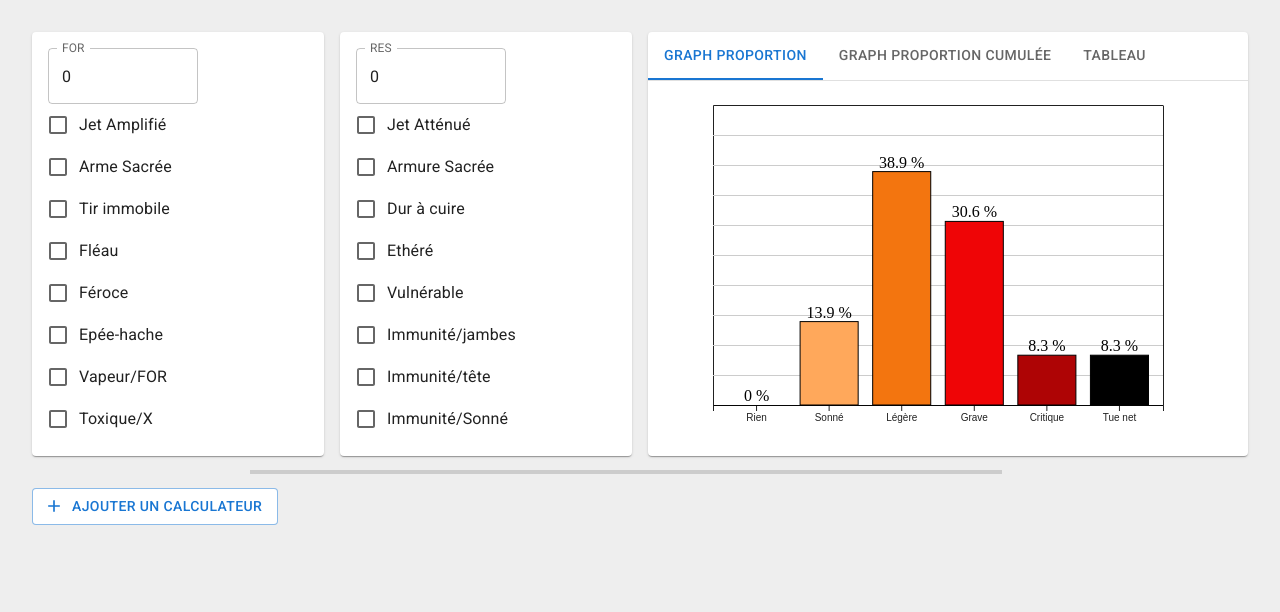
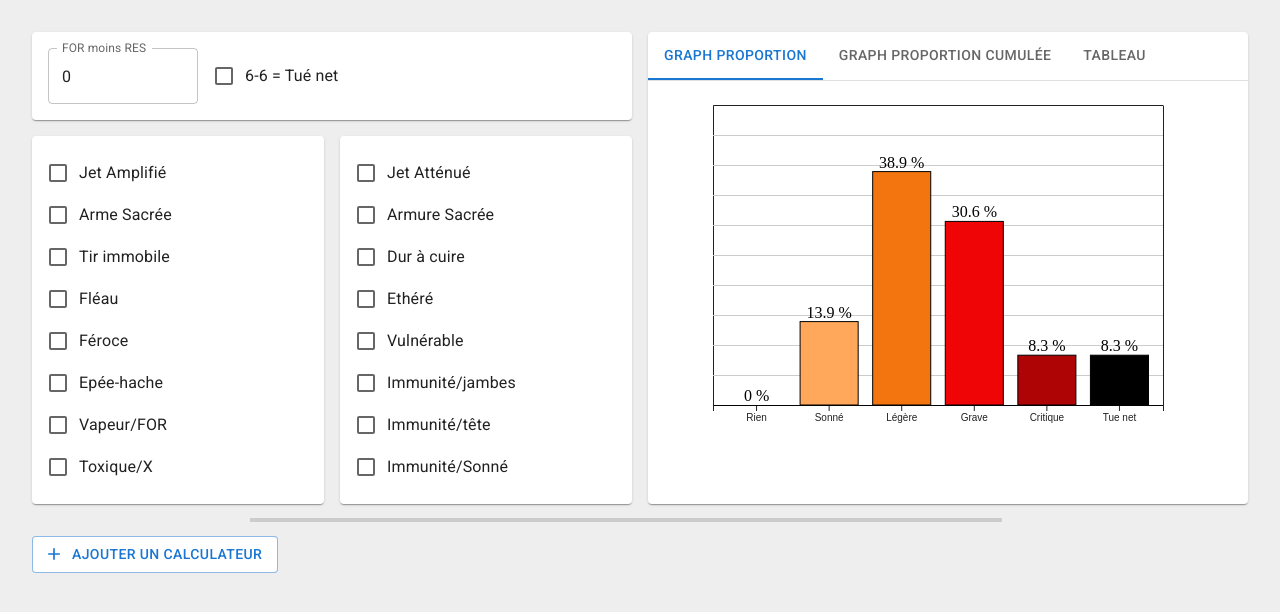
Before and after one commit to SebDelile/cdrf-wounds, a Next.js app: page / in a window 1280 px wide. Shown: the top 612 px of the page. Built offline with nearby package versions, Linux system fonts and the light colour scheme.

Commit message:
refacto FORmoinsRES & add double6Tue

```diff
--- a/src/components/InputsGroup.tsx
+++ b/src/components/InputsGroup.tsx
@@ -14,6 +14,7 @@ import InputCheckboxAndValue from './InputCheckboxAndValue';
 type propTypes = {
   groupDetails: groupDetailsType[];
   setInputs: (arg0: (prevState: inputsType) => inputsType) => void;
+  row?: boolean;
 };
 
 type groupDetailsType<type = InputElementsType> =
@@ -44,13 +45,17 @@ type groupDetailsType<type = InputElementsType> =
     range?: [number, number];
   };
 
-export default function InputsGroup({ setInputs, groupDetails }: propTypes) {
+export default function InputsGroup({
+  setInputs,
+  groupDetails,
+  row,
+}: propTypes) {
   return (
     <Grid
       container
-      direction="column"
       component={Paper}
-      sx={{ padding: '1rem' }}
+      sx={{ padding: '1rem', columnGap: '1rem' }}
+      {...(row ? { alignItems: 'center' } : { direction: 'column' })}
     >
       {groupDetails.map(
         ({ type, name, value, label, disabled, impliedChanges, range }) => (
--- a/src/components/WoundCalculator.tsx
+++ b/src/components/WoundCalculator.tsx
@@ -53,16 +53,30 @@ export default function WoundCalculator({ id, removeCalculator }: propTypes) {
       alignItems="stretch"
     >
       <Grid item xs={12} md={6} spacing={0}>
-        <Grid container columnSpacing={2}>
-          <Grid item xs={6} spacing={0}>
+        <Grid container spacing={2}>
+          <Grid item xs={12} spacing={0}>
             <InputsGroup
               groupDetails={[
                 {
                   type: TYPE_NUMBER,
-                  value: inputs.FOR,
-                  name: 'FOR',
-                  label: 'FOR',
+                  value: inputs.FORmoinsRES,
+                  name: 'FORmoinsRES',
+                  label: 'FOR moins RES',
                 },
+                {
+                  type: TYPE_CHECKBOX,
+                  value: inputs.double6Tue,
+                  name: 'double6Tue',
+                  label: '6-6 = Tué net',
+                },
+              ]}
+              setInputs={setInputs}
+              row={true}
+            />
+          </Grid>
+          <Grid item xs={6} spacing={0}>
+            <InputsGroup
+              groupDetails={[
                 {
                   type: TYPE_CHECKBOX,
                   value: inputs.jetAmplifie,
@@ -121,12 +135,6 @@ export default function WoundCalculator({ id, removeCalculator }: propTypes) {
           <Grid item xs={6}>
             <InputsGroup
               groupDetails={[
-                {
-                  type: TYPE_NUMBER,
-                  value: inputs.RES,
-                  name: 'RES',
-                  label: 'RES',
-                },
                 {
                   type: TYPE_CHECKBOX,
                   value: inputs.jetAttenue,
--- a/src/constants/inputs.ts
+++ b/src/constants/inputs.ts
@@ -2,7 +2,9 @@ import { diceType } from '@/constants/dice';
 
 // the form input types
 export type inputsType = {
-  FOR: number;
+  FORmoinsRES: number;
+  double6Tue: boolean;
+  //
   jetAmplifie: boolean;
   armeSacree: boolean;
   tirImmobile: boolean;
@@ -12,7 +14,6 @@ export type inputsType = {
   vapeurFOR: boolean;
   toxique: null | 0 | diceType;
   //
-  RES: number;
   jetAttenue: boolean;
   armureSacree: boolean;
   durACuire: boolean;
@@ -24,7 +25,9 @@ export type inputsType = {
 };
 
 export const initialInputs: inputsType = {
-  FOR: 0,
+  FORmoinsRES: 0,
+  double6Tue: false,
+  //
   jetAmplifie: false,
   armeSacree: false,
   tirImmobile: false,
@@ -34,7 +37,6 @@ export const initialInputs: inputsType = {
   vapeurFOR: false,
   toxique: null,
   //
-  RES: 0,
   jetAttenue: false,
   armureSacree: false,
   durACuire: false,
--- a/src/utils/computeResults.ts
+++ b/src/utils/computeResults.ts
@@ -15,8 +15,8 @@ export const computeResults = (
   const results = [...initialOutputs] as outputsType;
   const woundTable = setupWoundTable(inputs);
   const {
-    FOR,
-    RES,
+    FORmoinsRES,
+    double6Tue,
     jetAmplifie,
     jetAttenue,
     armeSacree,
@@ -37,7 +37,7 @@ export const computeResults = (
     // the result FOR-RES+1d6 (+Vapeur) with row modifiers
     // /2 is because the woundIntensity is from -1 to 9 (divided by 2 as compared to original wound table)
     const getIntensity = (dice: diceType) => {
-      const rawIntensity = Math.floor((FOR + dice + vapeurBonus - RES) / 2);
+      const rawIntensity = Math.floor((FORmoinsRES + dice + vapeurBonus) / 2);
       const intensityWithLineShift =
         rawIntensity + Number(tirImmobile) + Number(fleau) - Number(durACuire);
       return Math.min(
@@ -51,7 +51,7 @@ export const computeResults = (
       // handle doubles
       const result = armureSacree
         ? 0
-        : armeSacree
+        : armeSacree || (d1 === 6 && double6Tue)
         ? 5
         : readWoundTable(woundTable, d1, getIntensity(d1));
       // handle dice are all same (triple for 3 dice roll, double, for 2 dice roll)
```
